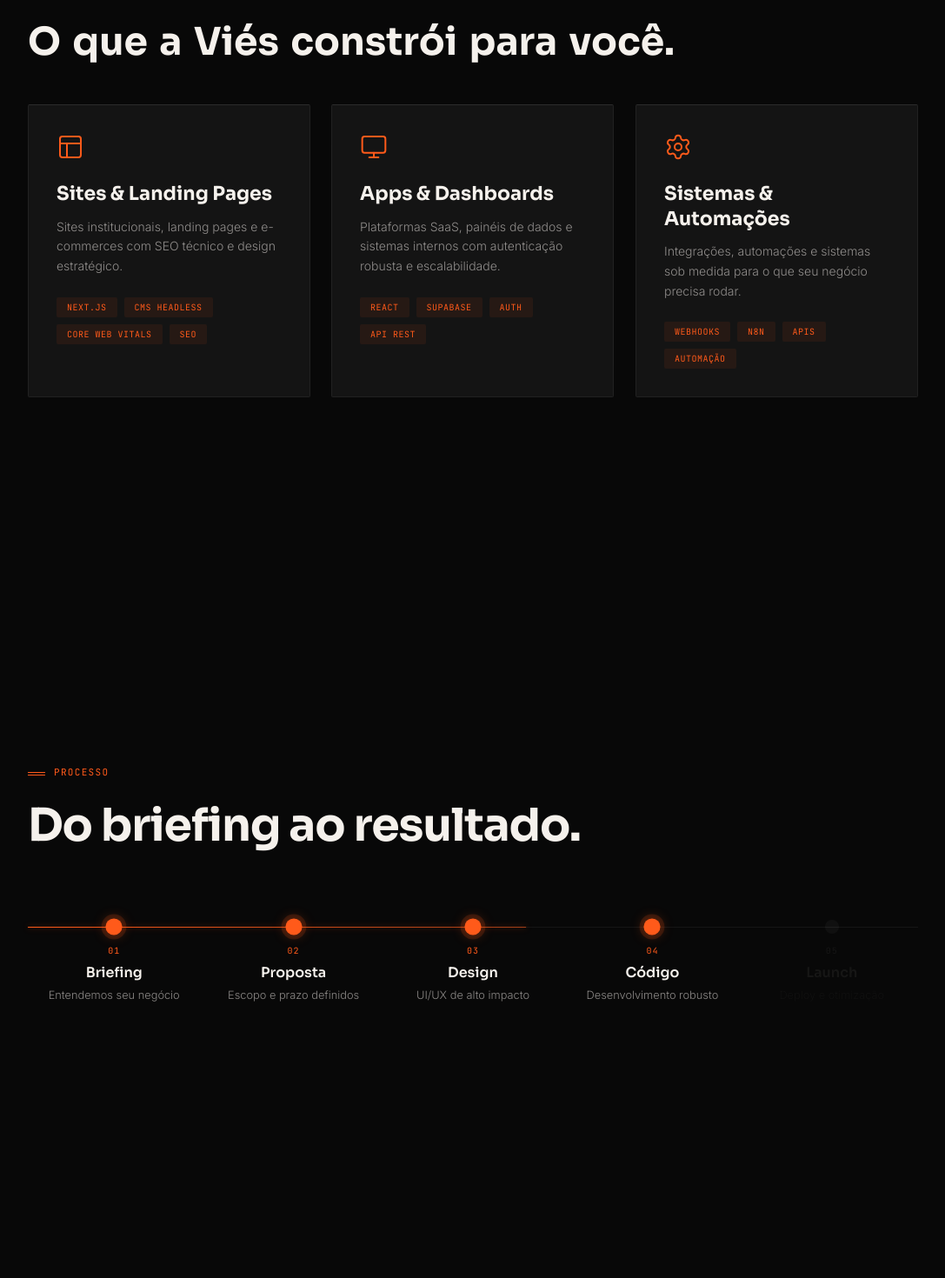
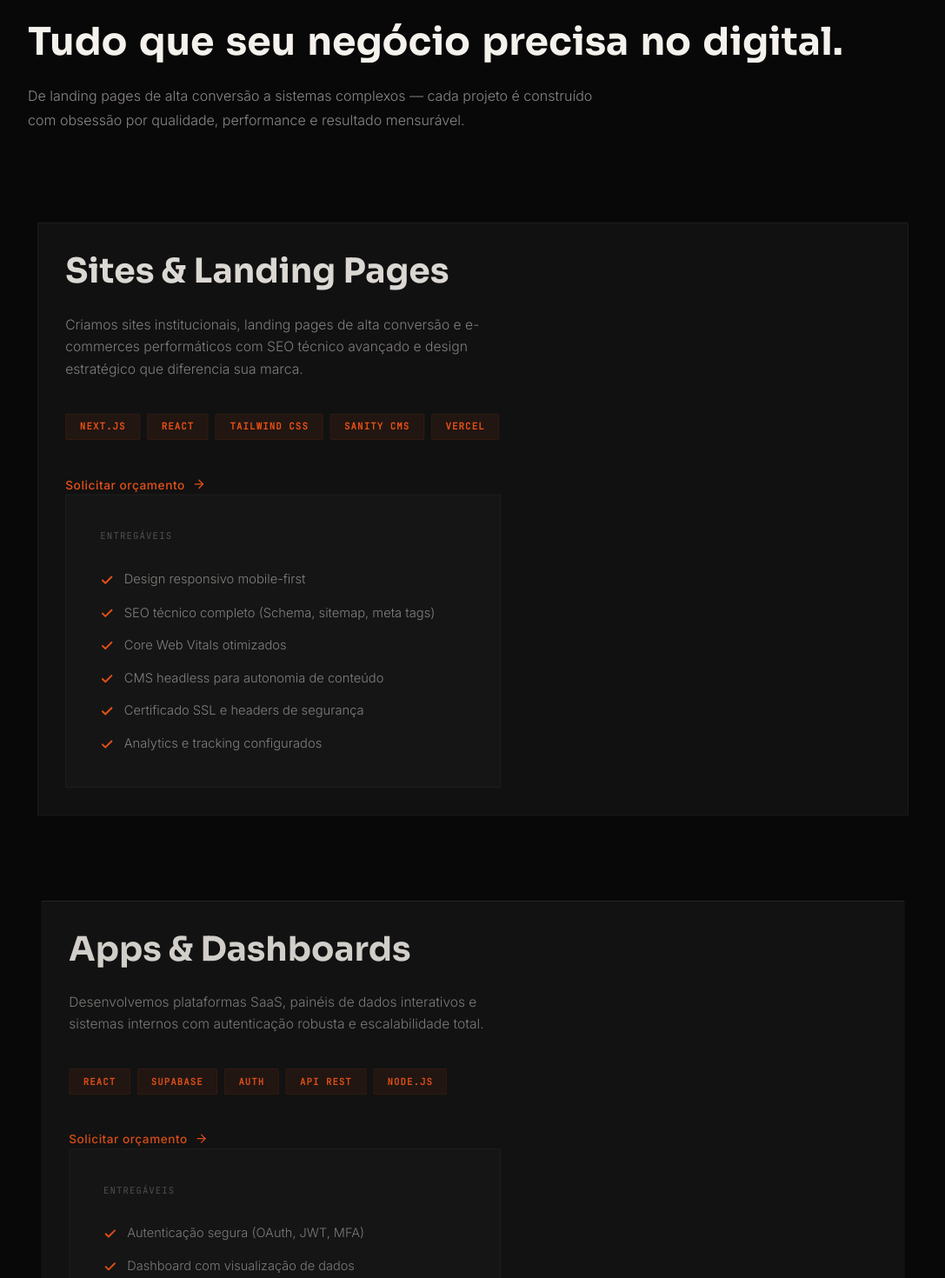
Before and after one commit to EuRydan/SiteVies, a Next.js app: page / in a window 1280 px wide. Shown: the part 1700-3170 px from the top of the page at 87% size, without its empty margins (96-1183 px from the left). Built offline with nearby package versions, Linux system fonts and the light colour scheme.

Commit message:
feat: stacked cards in ServicesSection — sticky overlapping effect and detailed content

```diff
--- a/src/app/page.tsx
+++ b/src/app/page.tsx
@@ -11,7 +11,7 @@ import {
   MotionValue,
 } from "framer-motion";
 import Link from "next/link";
-import { Layout, Monitor, Settings, ArrowRight } from "lucide-react";
+import { Layout, Monitor, Settings, ArrowRight, Check } from "lucide-react";
 import SectionLabel from "@/components/SectionLabel";
 import GlowCard from "@/components/GlowCard";
 import AnimatedText from "@/components/AnimatedText";
@@ -406,67 +406,155 @@ function ProblemSection() {
   );
 }
 
-/* ──────────────── SERVIÇOS PREVIEW ──────────────── */
+/* ──────────────── SERVIÇOS STACKED CARDS ──────────────── */
+interface ServiceCardProps {
+  service: {
+    title: string;
+    desc: string;
+    tags: string[];
+    deliverables: string[];
+  };
+  index: number;
+}
+
+function ServiceCard({ service, index }: ServiceCardProps) {
+  const cardRef = useRef<HTMLDivElement>(null);
+  const { scrollYProgress } = useScroll({
+    target: cardRef,
+    offset: ["start end", "start start"],
+  });
+
+  const scale = useTransform(scrollYProgress, [0, 1], [0.9, 1]);
+  const opacity = useTransform(scrollYProgress, [0, 1], [0.5, 1]);
+
+  return (
+    <div
+      ref={cardRef}
+      className="sticky w-full mb-[10vh]"
+      style={{ top: `${15 + index * 2}vh` }}
+    >
+      <motion.div style={{ scale, opacity }} className="overflow-visible">
+        <GlowCard className="p-8 md:p-12 min-h-[500px] flex flex-col md:flex-row gap-12 group transition-all duration-500 hover:border-accent/40">
+          <div className="flex-1">
+            <h3 className="font-sora font-bold text-[32px] md:text-[40px] text-text-primary mb-6 leading-tight group-hover:text-accent transition-colors">
+              {service.title}
+            </h3>
+            <p className="font-inter font-light text-body text-text-secondary mb-10 max-w-lg leading-relaxed">
+              {service.desc}
+            </p>
+
+            <div className="flex flex-wrap gap-2 mb-10">
+              {service.tags.map((tag) => (
+                <span
+                  key={tag}
+                  className="px-4 py-1.5 bg-accent-muted text-accent font-mono text-[11px] font-bold uppercase tracking-widest border border-accent/10"
+                  style={{ borderRadius: "2px" }}
+                >
+                  {tag}
+                </span>
+              ))}
+            </div>
+
+            <Link
+              href="/contato"
+              className="inline-flex items-center gap-2 text-accent font-inter font-medium text-cta group/link"
+            >
+              Solicitar orçamento
+              <ArrowRight
+                size={16}
+                className="transition-transform group-hover/link:translate-x-1"
+              />
+            </Link>
+          </div>
+
+          <div className="flex-1 bg-white/[0.02] border border-white/[0.05] p-8 md:p-10 rounded-[2px]">
+            <span className="font-mono text-label text-text-tertiary uppercase tracking-widest block mb-8">
+              ENTREGÁVEIS
+            </span>
+            <ul className="space-y-4">
+              {service.deliverables.map((item) => (
+                <li key={item} className="flex items-start gap-3">
+                  <Check
+                    size={16}
+                    className="text-accent mt-1 flex-shrink-0"
+                    strokeWidth={3}
+                  />
+                  <span className="font-inter font-light text-[15px] text-text-secondary">
+                    {item}
+                  </span>
+                </li>
+              ))}
+            </ul>
+          </div>
+        </GlowCard>
+      </motion.div>
+    </div>
+  );
+}
+
 function ServicesSection() {
   const services = [
     {
-      icon: Layout,
       title: "Sites & Landing Pages",
-      desc: "Sites institucionais, landing pages e e-commerces com SEO técnico e design estratégico.",
-      tags: ["Next.js", "CMS Headless", "Core Web Vitals", "SEO"],
+      desc: "Criamos sites institucionais, landing pages de alta conversão e e-commerces performáticos com SEO técnico avançado e design estratégico que diferencia sua marca.",
+      tags: ["NEXT.JS", "REACT", "TAILWIND CSS", "SANITY CMS", "VERCEL"],
+      deliverables: [
+        "Design responsivo mobile-first",
+        "SEO técnico completo (Schema, sitemap, meta tags)",
+        "Core Web Vitals otimizados",
+        "CMS headless para autonomia de conteúdo",
+        "Certificado SSL e headers de segurança",
+        "Analytics e tracking configurados",
+      ],
     },
     {
-      icon: Monitor,
       title: "Apps & Dashboards",
-      desc: "Plataformas SaaS, painéis de dados e sistemas internos com autenticação robusta e escalabilidade.",
-      tags: ["React", "Supabase", "Auth", "API REST"],
+      desc: "Desenvolvemos plataformas SaaS, painéis de dados interativos e sistemas internos com autenticação robusta e escalabilidade total.",
+      tags: ["REACT", "SUPABASE", "AUTH", "API REST", "NODE.JS"],
+      deliverables: [
+        "Autenticação segura (OAuth, JWT, MFA)",
+        "Dashboard com visualização de dados",
+        "API REST documentada",
+        "Banco de dados relacional (PostgreSQL)",
+        "Infraestrutura escalável",
+        "Integração com serviços externos",
+      ],
     },
     {
-      icon: Settings,
       title: "Sistemas & Automações",
-      desc: "Integrações, automações e sistemas sob medida para o que seu negócio precisa rodar.",
-      tags: ["Webhooks", "n8n", "APIs", "Automação"],
+      desc: "Integrações inteligentes, automações de processos e sistemas sob medida para o que seu negócio precisa rodar sem atritos.",
+      tags: ["WEBHOOKS", "N8N", "APIS", "AUTOMAÇÃO", "INTEGRAÇÃO"],
+      deliverables: [
+        "Automação de fluxos de trabalho",
+        "Integração entre plataformas (Zapier/n8n)",
+        "Sistemas de notificação multicanal",
+        "Processamento de dados em tempo real",
+        "Monitoramento de erros e uptime",
+        "Documentação técnica e treinamento",
+      ],
     },
   ];
 
   return (
-    <section className="section-gap relative z-10 section-divider">
-      <div className="max-w-7xl mx-auto section-padding">
+    <section className="section-gap relative z-10 section-divider overflow-visible">
+      <div className="max-w-7xl mx-auto section-padding pb-0 overflow-visible">
         <SectionLabel text="SERVIÇOS" />
         <AnimatedText
-          text="O que a Viés constrói para você."
+          text="Tudo que seu negócio precisa no digital."
           tag="h2"
-          className="font-sora font-bold text-section text-text-primary mb-12"
+          className="font-sora font-bold text-section text-text-primary mb-6"
         />
+        <ScrollReveal>
+          <p className="font-inter font-light text-body text-text-secondary max-w-2xl mb-24">
+            De landing pages de alta conversão a sistemas complexos — cada projeto é
+            construído com obsessão por qualidade, performance e resultado
+            mensurável.
+          </p>
+        </ScrollReveal>
 
-        <div className="grid grid-cols-1 md:grid-cols-3 gap-6">
+        <div className="relative pb-32">
           {services.map((service, i) => (
-            <ScrollReveal key={service.title} delay={i * 0.15}>
-              <GlowCard className="group h-full">
-                <service.icon
-                  size={32}
-                  className="text-accent mb-6"
-                  strokeWidth={1.5}
-                />
-                <h3 className="font-sora font-bold text-card-title text-text-primary mb-3">
-                  {service.title}
-                </h3>
-                <p className="font-inter font-light text-sm text-text-secondary mb-6 leading-relaxed">
-                  {service.desc}
-                </p>
-                <div className="flex flex-wrap gap-2">
-                  {service.tags.map((tag) => (
-                    <span
-                      key={tag}
-                      className="px-3 py-1 bg-accent-muted text-accent font-mono text-[10px] uppercase tracking-wider"
-                      style={{ borderRadius: "2px" }}
-                    >
-                      {tag}
-                    </span>
-                  ))}
-                </div>
-              </GlowCard>
-            </ScrollReveal>
+            <ServiceCard key={service.title} service={service} index={i} />
           ))}
         </div>
       </div>
```
